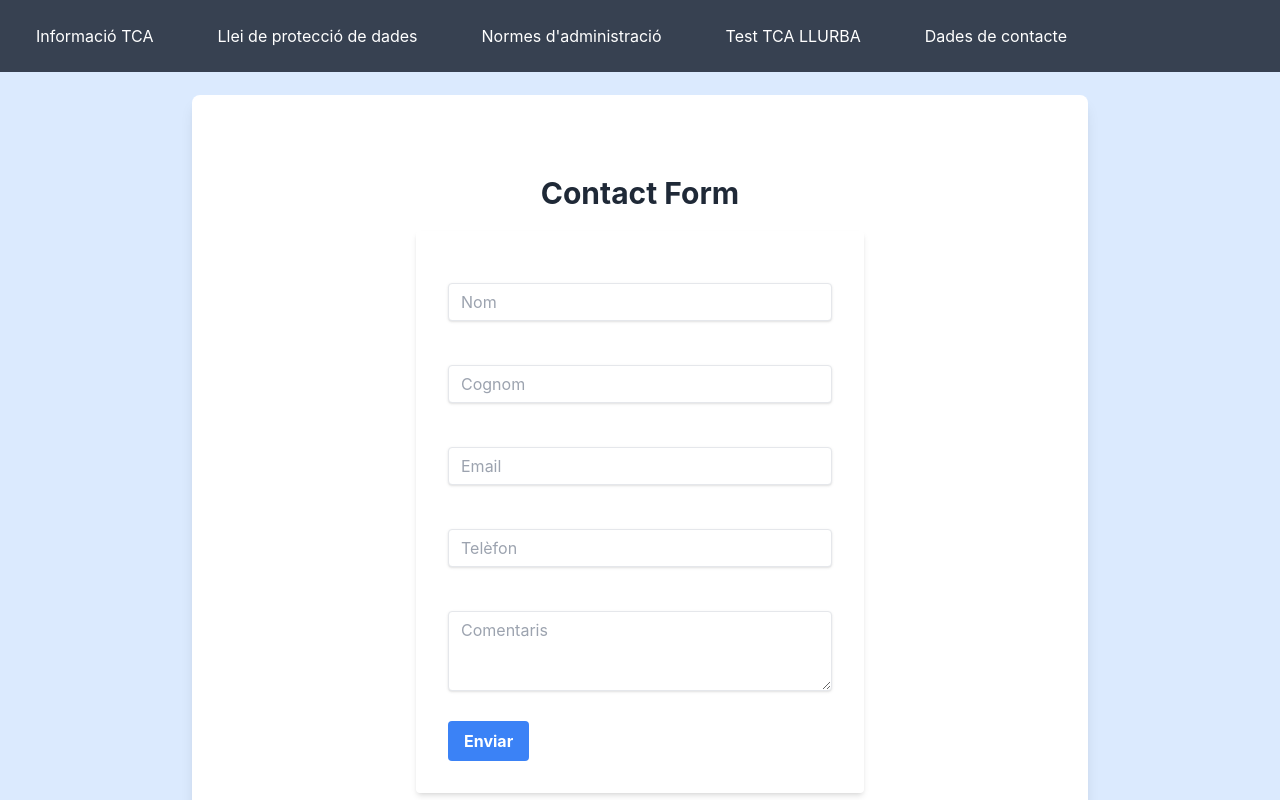
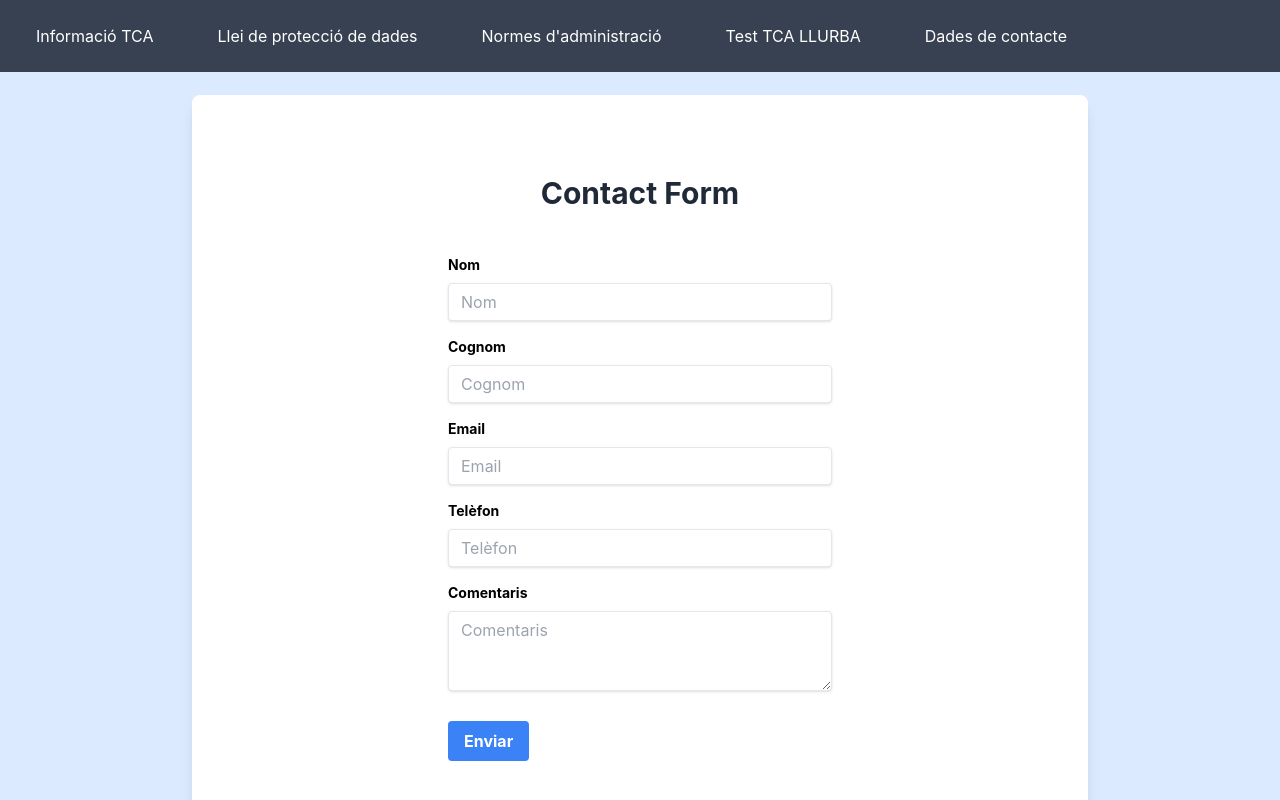
Before and after one commit to gimenomarc/Avaluacio-tca, a React (Create React App) app in the folder app/: page /contact in a window 1280 px wide. Shown: the top 800 px of the page. Built offline with nearby package versions, Linux system fonts and the light colour scheme.

Commit message:
contacte + redireccio

```diff
--- a/app/src/pages/contact.js
+++ b/app/src/pages/contact.js
@@ -7,9 +7,9 @@ function Contact() {
     <Layout>
       <div className="w-full max-w-md mx-auto mt-10" style={{ minWidth: '300px' }}>
         <h1 className="text-3xl font-bold mb-5 text-center">Contact Form</h1>
-        <form className="shadow-md rounded px-8 pt-6 pb-8 mb-4">
+        <form className=" px-8 pt-6 pb-8 mb-4 ">
           <div className="mb-4">
-            <label className="block text-white text-sm font-bold mb-2 text-left" htmlFor="name">
+            <label className="block text-black text-sm font-bold mb-2 text-left" htmlFor="name">
               Nom
             </label>
             <input
@@ -20,7 +20,7 @@ function Contact() {
             />
           </div>
           <div className="mb-4">
-            <label className="block text-white text-sm font-bold mb-2 text-left" htmlFor="surname">
+            <label className="block text-black text-sm font-bold mb-2 text-left" htmlFor="surname">
               Cognom
             </label>
             <input
@@ -31,7 +31,7 @@ function Contact() {
             />
           </div>
           <div className="mb-4">
-            <label className="block text-white text-sm font-bold mb-2 text-left" htmlFor="email">
+            <label className="block text-black text-sm font-bold mb-2 text-left" htmlFor="email">
               Email
             </label>
             <input
@@ -42,7 +42,7 @@ function Contact() {
             />
           </div>
           <div className="mb-4">
-            <label className="block text-white text-sm font-bold mb-2 text-left" htmlFor="phone">
+            <label className="block text-black text-sm font-bold mb-2 text-left" htmlFor="phone">
               Telèfon
             </label>
             <input
@@ -53,7 +53,7 @@ function Contact() {
             />
           </div>
           <div className="mb-6">
-            <label className="block text-white text-sm font-bold mb-2 text-left" htmlFor="message">
+            <label className="block text-black text-sm font-bold mb-2 text-left" htmlFor="message">
               Comentaris
             </label>
             <textarea
--- a/app/src/pages/infoTCA.js
+++ b/app/src/pages/infoTCA.js
@@ -12,32 +12,32 @@ const InfoTCA = () => {
                 </p>
                 <div className="mt-8 grid gap-4 grid-cols-1 sm:grid-cols-2 md:grid-cols-3 lg:grid-cols-4">
                     <Link to="/infoTCA/pica" className="border-2 border-black rounded-lg py-4 px-6 text-center hover:bg-green-500 hover:text-black transition-colors duration-200">
-                        <div className="flex justify-center items-center h-full">{/* Agregamos div para centrar el texto */}
+                        <div className="flex justify-center items-center h-full">
                             Pica
                         </div>
                     </Link>
                     <Link to="/infoTCA/trastorn-ruminacio" className="border-2 border-black rounded-lg py-4 px-6 text-center hover:bg-green-500 hover:text-black transition-colors duration-200">
-                        <div className="flex justify-center items-center h-full">{/* Agregamos div para centrar el texto */}
+                        <div className="flex justify-center items-center h-full">
                             Trastorn de Ruminació
                         </div>
                     </Link>
-                    <Link to="/infoTCA/trastorn-evitacio-restriccio-ingesta-aliments" className="border-2 border-black rounded-lg py-4 px-6 text-center hover:bg-green-500 hover:text-black transition-colors duration-200">
-                        <div className="flex justify-center items-center h-full">{/* Agregamos div para centrar el texto */}
+                    <Link to="/infoTCA/trastorn-ingesta-aliments" className="border-2 border-black rounded-lg py-4 px-6 text-center hover:bg-green-500 hover:text-black transition-colors duration-200">
+                        <div className="flex justify-center items-center h-full">
                             Trastorn d'Evitació/Restricció de la Ingesta d'Aliments
                         </div>
                     </Link>
                     <Link to="/infoTCA/anorexia-nerviosa" className="border-2 border-black rounded-lg py-4 px-6 text-center hover:bg-green-500 hover:text-black transition-colors duration-200">
-                        <div className="flex justify-center items-center h-full">{/* Agregamos div para centrar el texto */}
+                        <div className="flex justify-center items-center h-full">
                             Anorèxia Nerviosa
                         </div>
                     </Link>
                     <Link to="/infoTCA/bulimia-nerviosa" className="border-2 border-black rounded-lg py-4 px-6 text-center hover:bg-green-500 hover:text-black transition-colors duration-200">
-                        <div className="flex justify-center items-center h-full">{/* Agregamos div para centrar el texto */}
+                        <div className="flex justify-center items-center h-full">
                             Bulímia Nerviosa
                         </div>
                     </Link>
                     <Link to="/infoTCA/trastorn-fartaneres" className="border-2 border-black rounded-lg py-4 px-6 text-center hover:bg-green-500 hover:text-black transition-colors duration-200">
-                        <div className="flex justify-center items-center h-full">{/* Agregamos div para centrar el texto */}
+                        <div className="flex justify-center items-center h-full">
                             Trastorn de Fartaneres
                         </div>
                     </Link>
```
